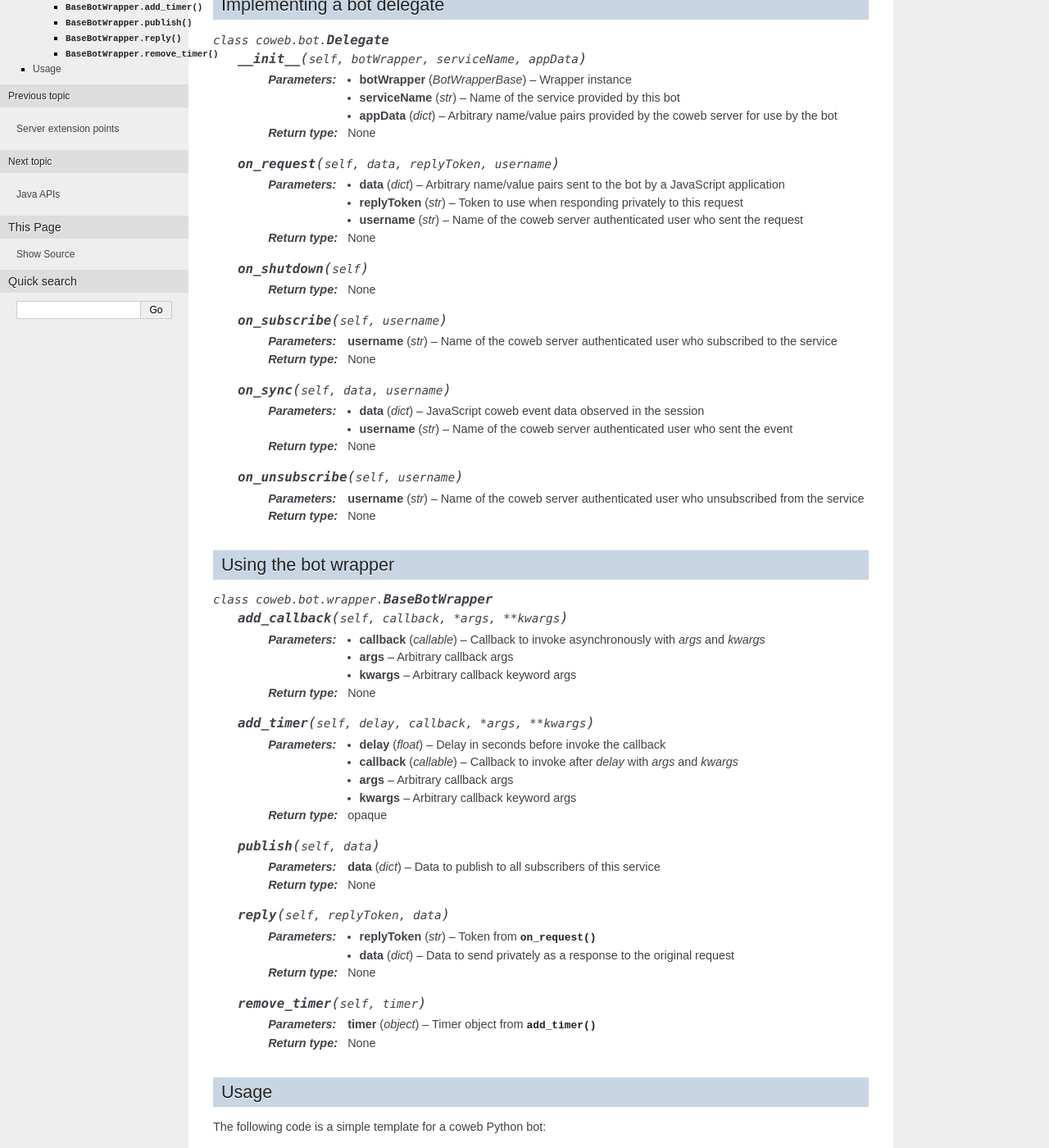
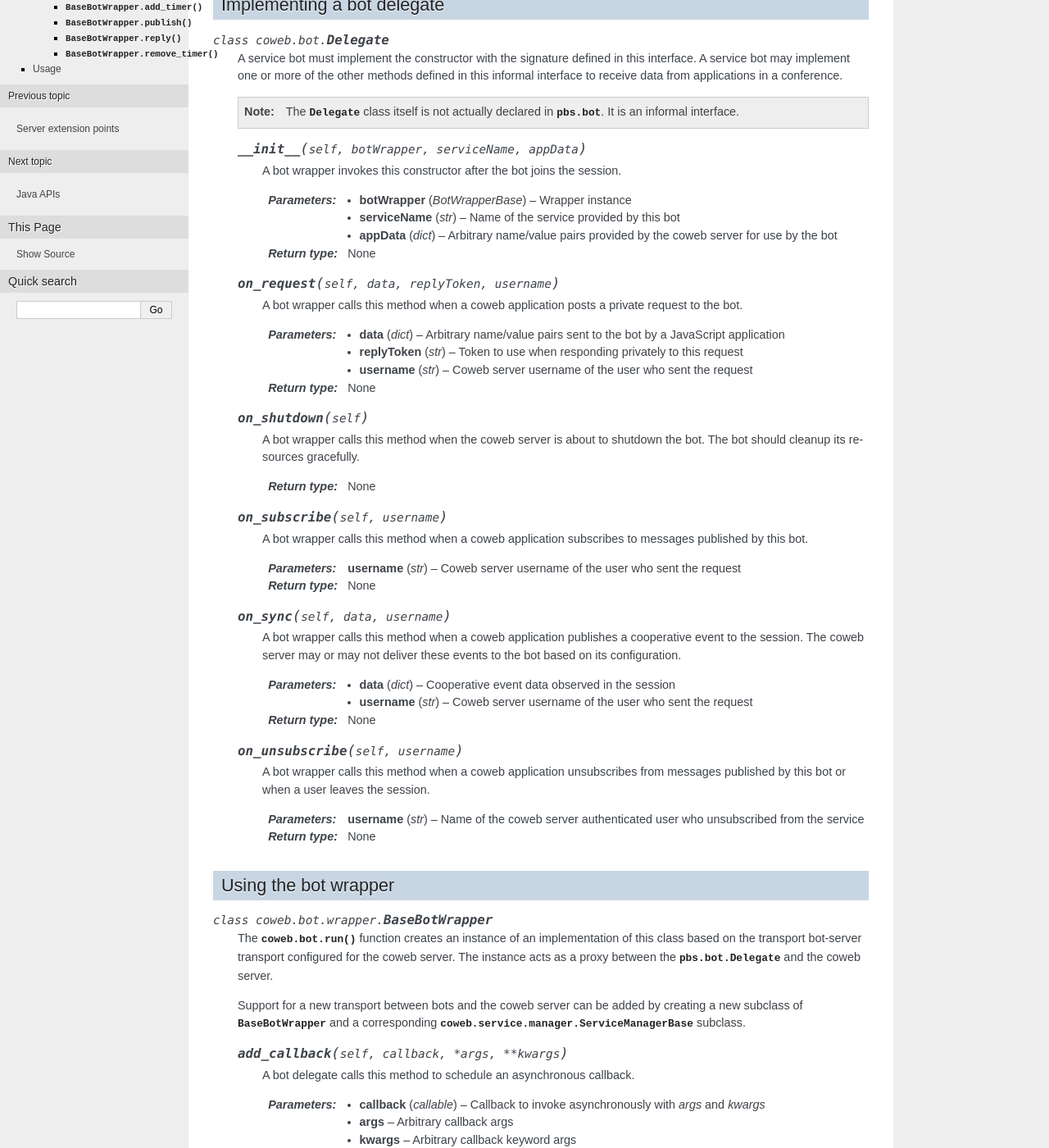
Before and after one commit to opencoweb/coweb, a Sphinx documentation site: the page built from docs/python/bots.rst, in a window 1280 px wide and 1400 px high, scrolled down 334 px. Shown: the whole window at 82% size. Built offline with Sphinx 7.4.7, drawn with Linux system fonts in a browser that asks for light colours; some of the changed text lies outside the part shown.

Commit message:
Finished bot Python API doc

```diff
--- a/docs/python/bots.rst
+++ b/docs/python/bots.rst
@@ -19,7 +19,15 @@ Implementing a bot delegate
 
 .. class:: Delegate
 
+   A service bot must implement the constructor with the signature defined in this interface. A service bot may implement one or more of the other methods defined in this informal interface to receive data from applications in a conference.
+
+   .. note::
+
+      The :class:`Delegate` class itself is not actually declared in :mod:`pbs.bot`. It is an informal interface.
+
    .. method:: __init__(self, botWrapper, serviceName, appData)
+
+      A bot wrapper invokes this constructor after the bot joins the session.
 
       :param BotWrapperBase botWrapper: Wrapper instance
       :param str serviceName: Name of the service provided by this bot
@@ -28,27 +36,37 @@ Implementing a bot delegate
 
    .. method:: on_request(self, data, replyToken, username)
 
+      A bot wrapper calls this method when a coweb application posts a private request to the bot.
+
       :param dict data: Arbitrary name/value pairs sent to the bot by a JavaScript application
       :param str replyToken: Token to use when responding privately to this request
-      :param str username: Name of the coweb server authenticated user who sent the request
+      :param str username: Coweb server username of the user who sent the request
       :rtype: None
 
    .. method:: on_shutdown(self)
+
+      A bot wrapper calls this method when the coweb server is about to shutdown the bot. The bot should cleanup its resources gracefully.
 
       :rtype: None
 
    .. method:: on_subscribe(self, username)
 
-      :param str username: Name of the coweb server authenticated user who subscribed to the service
+      A bot wrapper calls this method when a coweb application subscribes to messages published by this bot.
+
+      :param str username: Coweb server username of the user who sent the request
       :rtype: None
 
    .. method:: on_sync(self, data, username)
 
-      :param dict data: JavaScript coweb event data observed in the session
-      :param str username: Name of the coweb server authenticated user who sent the event
+      A bot wrapper calls this method when a coweb application publishes a cooperative event to the session. The coweb server may or may not deliver these events to the bot based on its configuration.
+
+      :param dict data: Cooperative event data observed in the session
+      :param str username: Coweb server username of the user who sent the request
       :rtype: None
 
    .. method:: on_unsubscribe(self, username)
+
+      A bot wrapper calls this method when a coweb application unsubscribes from messages published by this bot or when a user leaves the session.
 
       :param str username: Name of the coweb server authenticated user who unsubscribed from the service
       :rtype: None
@@ -57,11 +75,17 @@ Using the bot wrapper
 ~~~~~~~~~~~~~~~~~~~~~
 
 .. module:: coweb.bot.wrapper
-   :synopsis: Python module defining the bot wrapper interface.
+   :synopsis: Python package defining the bot wrapper interface and its default implementations.
 
 .. class:: BaseBotWrapper
 
+   The :func:`coweb.bot.run` function creates an instance of an implementation of this class based on the transport bot-server transport configured for the coweb server. The instance acts as a proxy between the :class:`pbs.bot.Delegate` and the coweb server.
+
+   Support for a new transport between bots and the coweb server can be added by creating a new subclass of :class:`BaseBotWrapper` and a corresponding :class:`coweb.service.manager.ServiceManagerBase` subclass.
+
    .. method:: add_callback(self, callback, *args, **kwargs)
+
+      A bot delegate calls this method to schedule an asynchronous callback.
 
       :param callable callback: Callback to invoke asynchronously with `args` and `kwargs`
       :param args: Arbitrary callback args
@@ -69,6 +93,8 @@ Using the bot wrapper
       :rtype: None
 
    .. method:: add_timer(self, delay, callback, *args, **kwargs)
+
+      A bot delegate calls this method to schedule an asynchronous one-shot timer callback.
 
       :param float delay: Delay in seconds before invoke the callback
       :param callable callback:  Callback to invoke after `delay` with `args` and `kwargs`
@@ -78,16 +104,22 @@ Using the bot wrapper
 
    .. method:: publish(self, data)
 
+      A bot delegate calls this method to publish data to all subscribers of the bot service.
+
       :param dict data: Data to publish to all subscribers of this service
       :rtype: None
 
    .. method:: reply(self, replyToken, data)
+
+      A bot delegate calls this method to send a private response to an application that previously sent it a request.
 
       :param str replyToken: Token from :meth:`on_request`
       :param dict data: Data to send privately as a response to the original request
       :rtype: None
 
    .. method:: remove_timer(self, timer)
+
+      A bot delegate calls this method to cancel a one-shot timer that has not fired yet.
 
       :param object timer: Timer object from :meth:`add_timer`
       :rtype: None
```
Also changed, not shown: other parts of docs/python/bots.rst (+1 -1 lines).
